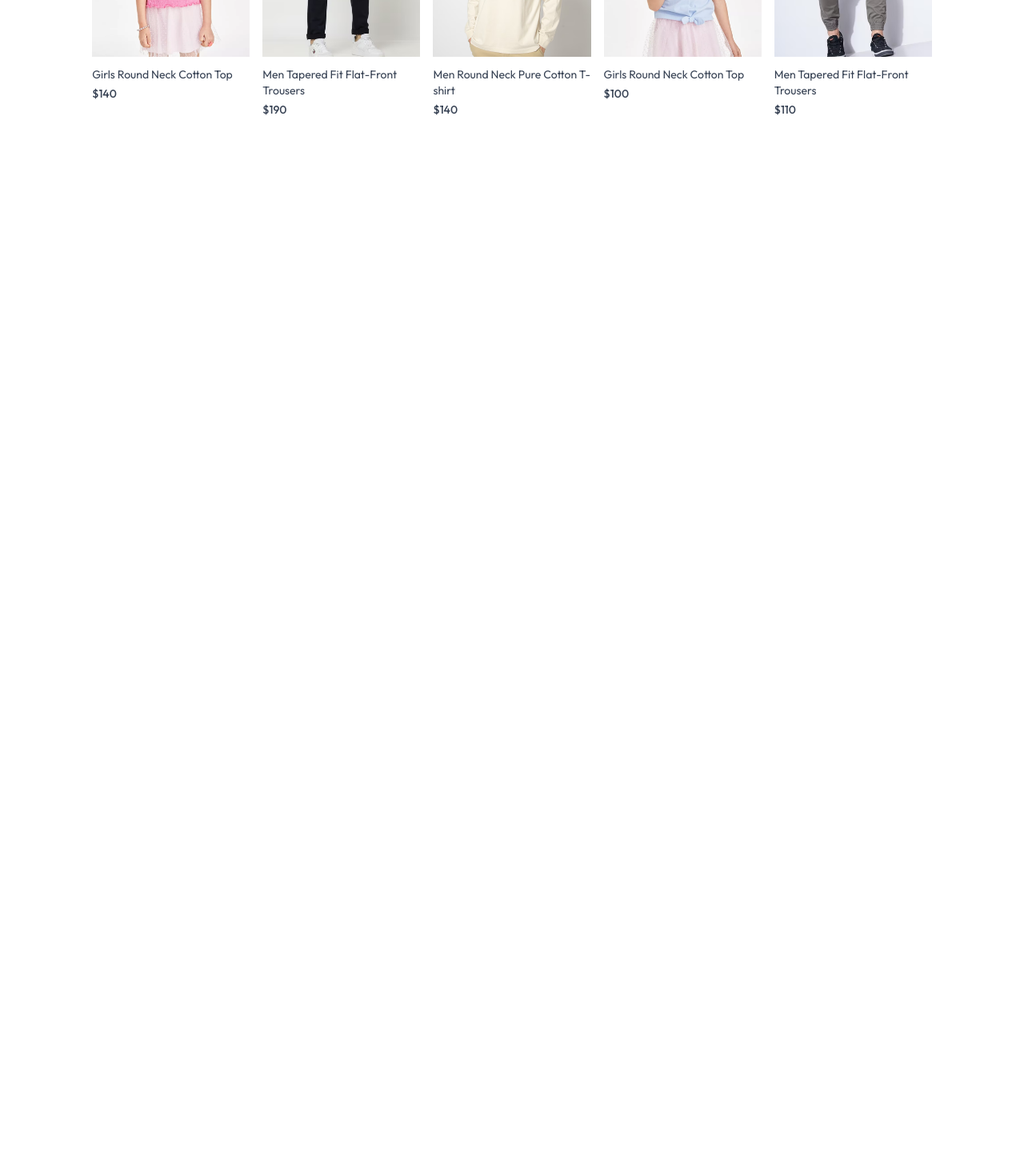
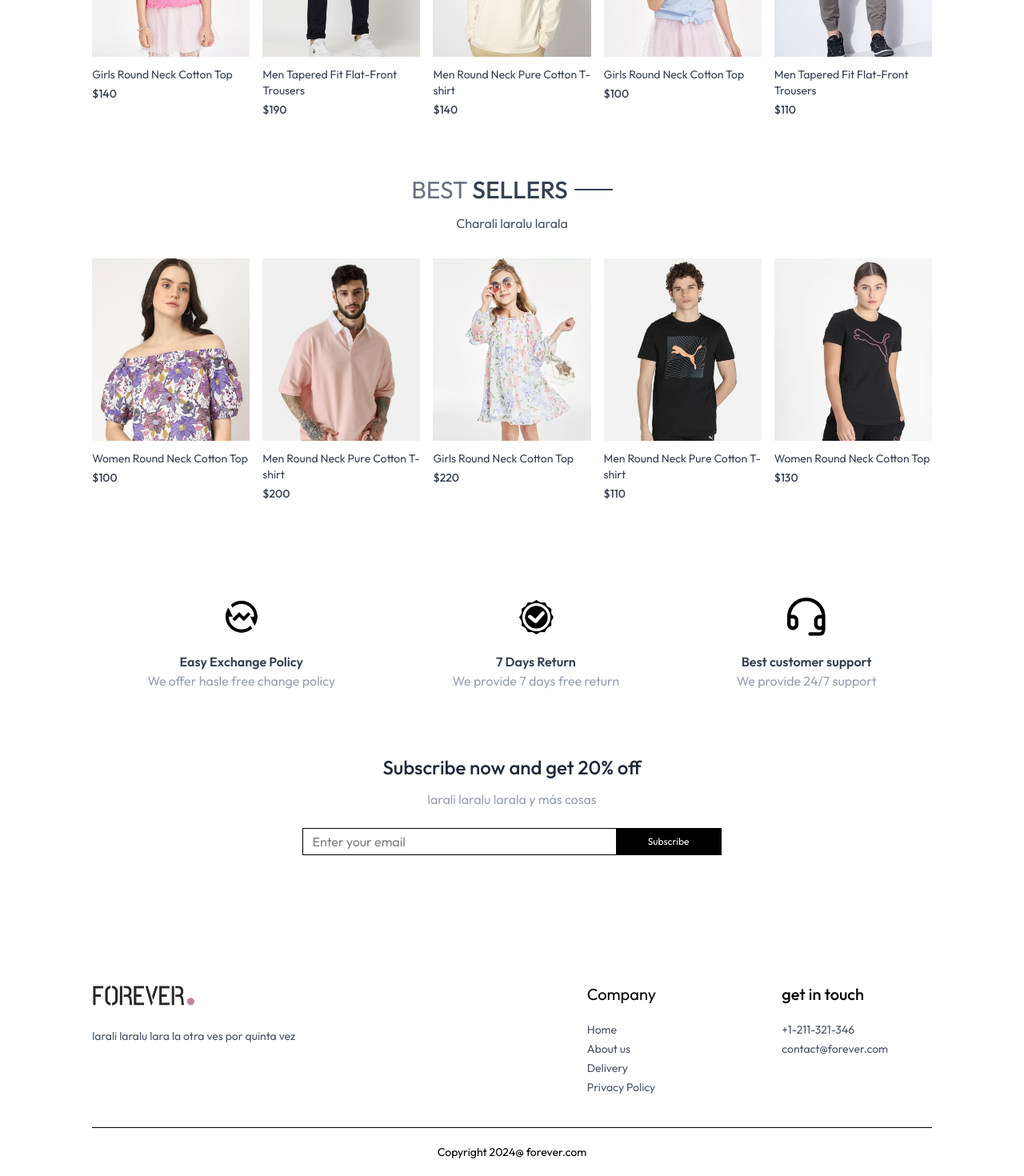
Before and after one commit to Brandon-GJ29/ecommerce, a React (Vite) app in the folder ecommerse-app/frontend/: page / in a window 1280 px wide. Shown: the part 1162-2632 px from the top of the page at 80% size. Before the commit the page ends 1349 px from the top, so only its background shows below. Built offline with nearby package versions, Linux system fonts and the light colour scheme.

Commit message:
Pagina Home terminada

```diff
--- a/ecommerse-app/frontend/src/App.jsx
+++ b/ecommerse-app/frontend/src/App.jsx
@@ -11,6 +11,7 @@
 import Orders from './pages/Orders'
 import NavBar from './components/NavBar.jsx'
 import './index.css'
+import Footer from './components/Footer.jsx'
 
 const App = () => {
   return (
@@ -27,6 +28,7 @@
         <Route path='/place-order' element={<PlaceOrder />} />
         <Route path='/orders' element={<Orders />} />
       </Routes>
+      <Footer/>
     </div>
   )
 }
--- /dev/null
+++ b/ecommerse-app/frontend/src/components/BestSeller.jsx
@@ -0,0 +1,67 @@
+import React, { useContext, useEffect, useState } from 'react';
+import { ShopContext } from '../context/ShopContext';
+import Tittle from './Tittle';
+import ProductItem from './ProductItem';
+
+const BestSeller = () => {
+  const context = useContext(ShopContext);
+  const products = context?.products ?? [];
+  const [bestSeller, setBestSeller] = useState([]);
+
+  useEffect(() => {
+    console.log('[BestSeller] products:', products);
+
+    if (!Array.isArray(products) || products.length === 0) {
+      setBestSeller([]);
+      return;
+    }
+
+    const best = products.filter(item => {
+      if (!item) return false;
+
+      // Si es booleano
+      if (typeof item.bestSeller === 'boolean') return item.bestSeller;
+
+      // Si viene como string ("true", "1", "yes")
+      if (typeof item.bestSeller === 'string') {
+        const v = item.bestSeller.toLowerCase();
+        return v === 'true' || v === '1' || v === 'yes';
+      }
+
+      // Fallback: comprueba otras posibles claves
+      return Boolean(item.isBestSeller || item.bestseller || item.best_seller);
+    });
+
+    console.log('[BestSeller] filtered:', best);
+    setBestSeller(best.slice(0, 5));
+  }, [products]);
+
+  return (
+    <div className='my-10'>
+      <div className='text-center text-3xl py-8'>
+        <Tittle text1={'BEST'} text2={'SELLERS'} />
+        <p className='w-3/4 m-auto text-xs sm:text-sm md:text-base text-gray-600'>
+          Charali laralu larala
+        </p>
+      </div>
+
+      {bestSeller.length === 0 ? (
+        <p className='text-center text-sm text-gray-500'>No hay best sellers disponibles.</p>
+      ) : (
+        <div className='grid grid-cols-2 sm:grid-cols-3 md:grid-cols-4 lg:grid-cols-5 gap-4 gap-y-6'>
+          {bestSeller.map((item, idx) => (
+            <ProductItem
+              key={item._id ?? item.id ?? item.name ?? idx}
+              id={item._id ?? item.id}
+              image={item.image}
+              name={item.name}
+              price={item.price}
+            />
+          ))}
+        </div>
+      )}
+    </div>
+  );
+};
+
+export default BestSeller;
--- /dev/null
+++ b/ecommerse-app/frontend/src/components/Footer.jsx
@@ -0,0 +1,41 @@
+import React from 'react'
+import { assets } from '../assets/frontend_assets/assets'
+
+const Footer = () => {
+  return (
+    <div>
+      <div className='flex flex-col sm:grid grid-cols-[3fr_1fr_1fr] gap-14 my-10 mt-40 text-sm'>
+        <div>
+            <img src={assets.logo} className='mb-5 w-32' alt="" />
+            <p className='w-full md:w-2/3 text-gray-600'>
+                larali laralu lara la otra ves por quinta vez
+            </p>
+        </div>
+
+        <div>
+            <p className='text-xl form-medium mb-5'>Company</p>
+            <ul className='flex flex-col gap-1 text-gray-600'>
+                <li>Home</li>
+                <li>About us</li>
+                <li>Delivery</li>
+                <li>Privacy Policy</li>
+            </ul>
+        </div>
+
+        <div>
+            <p className='text-xl font-medium mb-5'> get in touch</p>
+            <ul className='flex flex-col gap-1 text-gray-600'>
+                <li>+1-211-321-346</li>
+                <li>contact@forever.com</li>
+            </ul>
+        </div>
+      </div>
+      <div>
+        <hr />
+        <p className='py-5 text-sm text-center'>Copyright 2024@ forever.com</p>
+      </div>
+    </div>
+  )
+}
+
+export default Footer
--- a/ecommerse-app/frontend/src/components/NavBar.jsx
+++ b/ecommerse-app/frontend/src/components/NavBar.jsx
@@ -9,7 +9,7 @@
   const [visible,setVisible] = useState(false);
   return (
     <div className='flex items-center justify-between py-5 font-medium '>
-      <img src={assets.logo} className='w-36' alt="Logo" />
+      <Link to='/' ><img src={assets.logo} className='w-36' alt="Logo" /></Link>
       <ul className='hidden sm:flex gap-5 text-sm text-gray-700'>
           <NavLink to="/"  className='flex flex-col items-center gap-1'>
             <p>HOME</p>
--- /dev/null
+++ b/ecommerse-app/frontend/src/components/NewsletterBox.jsx
@@ -0,0 +1,33 @@
+import React from 'react';
+
+const NewsletterBox = () => {
+    const onSubmitHandler =(event)=>{
+        event.preventDefault();
+    }
+  return (
+    <div className="text-center">
+      <p className="text-2xl font-medium text-gray-800">
+        Subscribe now and get 20% off
+      </p>
+      <p className="text-gray-400 mt-3">
+        larali laralu larala y más cosas
+      </p>
+      <form onSubmit={onSubmitHandler} className="w-full sm:w-1/2 flex items-center gap-3 mx-auto my-6 border pl-3">
+        <input
+          className="w-full sm:flex-1 outline-none"
+          type="email"
+          placeholder="Enter your email"
+          required
+        />
+        <button
+          type="submit"
+          className="bg-black text-white text-xs px-10 py-2"
+        >
+          Subscribe
+        </button>
+      </form>
+    </div>
+  );
+};
+
+export default NewsletterBox;
--- /dev/null
+++ b/ecommerse-app/frontend/src/components/OurPolicy.jsx
@@ -0,0 +1,28 @@
+import React from 'react'
+import { assets } from '../assets/frontend_assets/assets'
+
+const OurPolicy = () => {
+  return (
+    <div className='flex flex-col sm:flex-row justify-around gap-12 sm:gap-2 text-center py-20 text-xs sm:text-sm md:text-base text-gray-700  '>
+
+        <div>
+            <img src={assets.exchange_icon} className='w-12 m-auto mb-5' alt="" />
+            <p className='font-semibold'> Easy Exchange Policy</p>
+            <p className='text-gray-400'>We offer hasle free change policy</p>
+        </div>
+        <div>
+            <img src={assets.quality_icon} className='w-12 m-auto mb-5' alt="" />
+            <p className='font-semibold'> 7 Days Return </p>
+            <p className='text-gray-400'>We provide 7 days free return</p>
+        </div>
+        <div>
+            <img src={assets.support_img} className='w-12 m-auto mb-5' alt="" />
+            <p className='font-semibold'> Best customer support</p>
+            <p className='text-gray-400'>We provide 24/7 support</p>
+        </div>
+
+    </div>
+  )
+}
+
+export default OurPolicy
--- a/ecommerse-app/frontend/src/index.css
+++ b/ecommerse-app/frontend/src/index.css
@@ -26,3 +26,12 @@
 *{
     font-family: Outfit;
 }
+
+
+@media(max-width:640px){
+  a.active{
+    background-color: black;
+    color: white;
+  }
+
+}
--- a/ecommerse-app/frontend/src/pages/Home.jsx
+++ b/ecommerse-app/frontend/src/pages/Home.jsx
@@ -1,12 +1,17 @@
 import React from 'react'
 import Hero from '../components/Hero'
 import LastestCollection from '../components/LastestCollection'
-
+import BestSeller from '../components/BestSeller'
+import OurPolicy from '../components/OurPolicy'
+import NewsletterBox from '../components/NewsletterBox'
 const Home = () => {
   return (
     <div >
       <Hero/>
       <LastestCollection></LastestCollection>
+      <BestSeller/>
+      <OurPolicy/>
+      <NewsletterBox/>
     </div>
   )
 }
```
